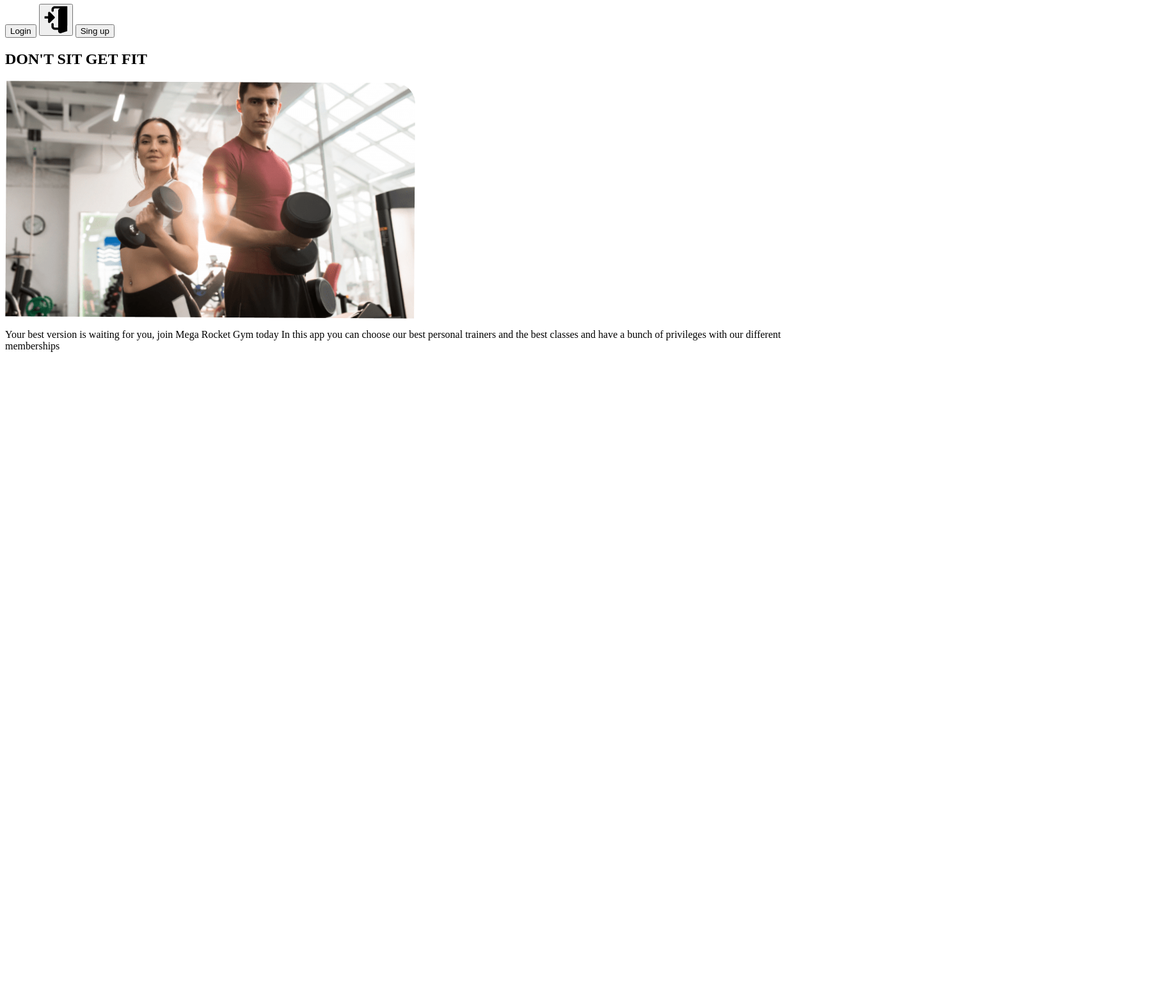
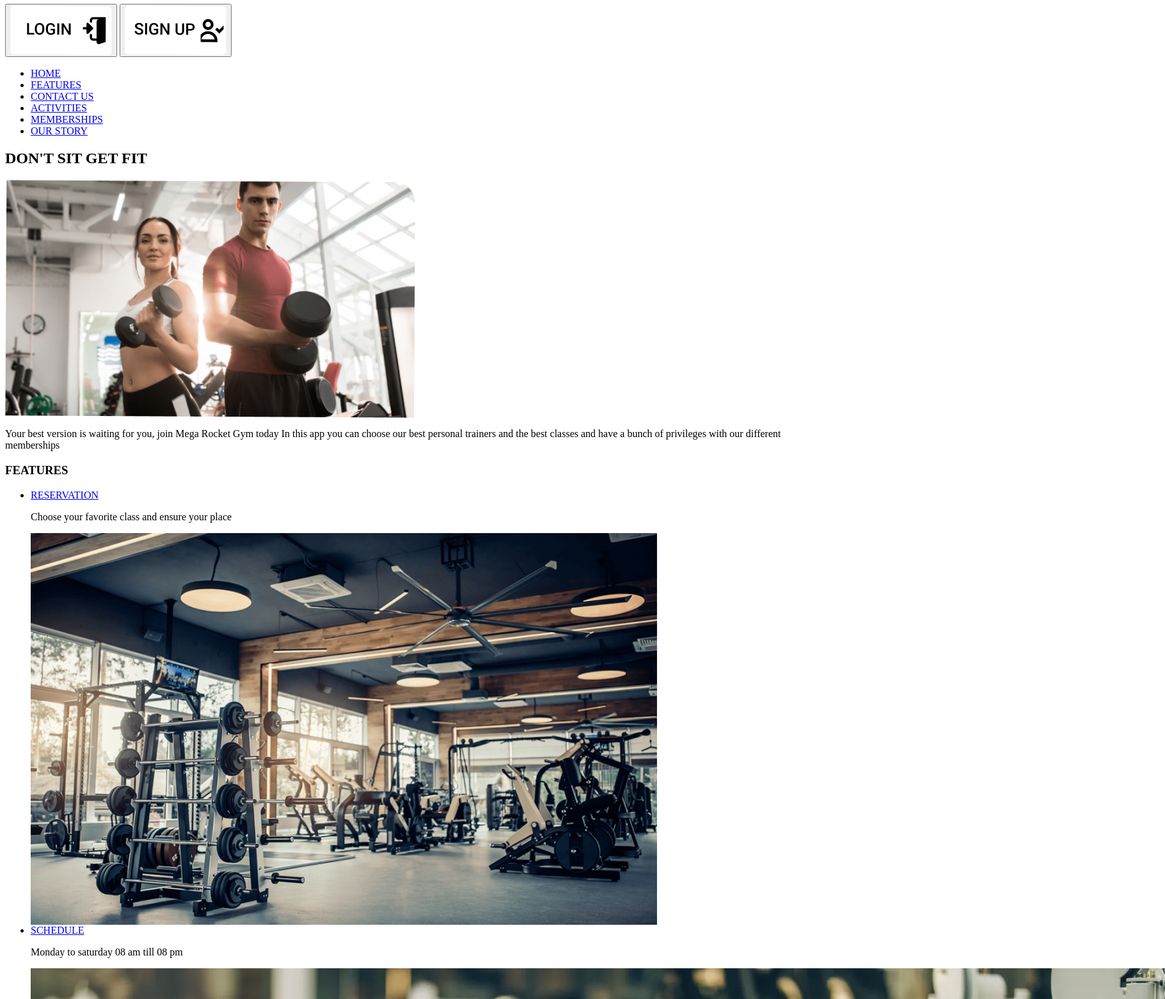
Before and after one commit to Barbimillan/BaSP-M2023, a plain HTML site: page Week-02/index.html in a window 1280 px wide. Shown: the part 60-1621 px from the top of the page at 64% size, 1821 px wide, since content can reach past the window. Before the commit the page ends 800 px from the top, so only its background shows below. Drawn offline with Linux system fonts and the light colour scheme; files whose address does not match are found by name.

Commit message:
BaSP-W02-2023-commit in index.html

```diff
--- a/Week-02/index.html
+++ b/Week-02/index.html
@@ -3,12 +3,23 @@
         <title>"Mega Rocket"</title>
     </head>
     <header>
-        <h1>MEGA ROCKET</h1>
+        <h1>MEGA ROCKET S.A.</h1>
     <a>
-        <input type="button" value="Login">
-        <button><img src="C:\Users\barbi\Desktop\BaSP-M2023\Assets\iniciar-sesion 1.png"/></button>
-        <input type="button" value="Sing up">
+        <button><img src="C:\Users\barbi\Desktop\BaSP-M2023\Assets\boton login.png"></button>
+        <button><img src="C:\Users\barbi\Desktop\BaSP-M2023\Assets\boton register.png"></button>
     </a>
+    <aside>
+        <nav>
+        <ul>
+            <li><a href="#">HOME</a></li>
+            <li><a href="#">FEATURES</a></li>
+            <li><a href="#">CONTACT US</a></li>
+            <li><a href="#">ACTIVITIES</a></li>
+            <li><a href="#">MEMBERSHIPS</a></li>
+            <li><a href="#">OUR STORY</a></li>
+        </ul>
+        </nav>
+    </aside>
     </header>
     <body>
         <h2>DON'T SIT GET FIT</h2>
@@ -17,6 +28,36 @@
            In this app you can choose our best personal trainers and the best classes
            and have a bunch of privileges with our different memberships
         </p>
+    <section id="FEATURES">
+        <h3>FEATURES</h3>
+        <ul>
+            <li><a href="#">RESERVATION</a>
+                <p>Choose your favorite class and ensure your place</p>
+                <img src="C:\Users\barbi\Desktop\BaSP-M2023\Assets\reservation-pic.png"></li>
+            <li><a href="#">SCHEDULE</a>
+                <p>Monday to saturday 08 am till 08 pm</p>
+                <img src="C:\Users\barbi\Desktop\BaSP-M2023\Assets\schedule.jpg"></li>
+            <li><a href="#">MEMBERSHIPS</a>
+                <p>Pick which one is best for you</p>
+                <img src="C:\Users\barbi\Desktop\BaSP-M2023\Assets\membership.jpg"></li>
+            <li><a href="#">CONTACT AND SUGGESTIONS</a>
+                <p>Your opinion is important to us, it helps us improve</p>
+                <img src="C:\Users\barbi\Desktop\BaSP-M2023\Assets\conttact.png"></li>
+        </ul>
+        </section>
+    <section id="CONTACT US">
+        <h4>CONTACT US</h4>
+        <form>
+            <label>Name</label><input type="text">
+            <label>Surname</label><input type="text">
+            <label>Email</label> <input type="email">
+            <label>Contac Reason</label><input type="text">
+            <label>Message</label><input type="text">
+            <button>Send</button>
+        </form>
+    </section>
+
+
     </body>
 
 </html>
```
Also changed, not shown: Assets/boton login.png (added), Assets/boton register.png (added), Assets/iniciar-sesion 1.png (deleted), Assets/user 1.png (deleted).
